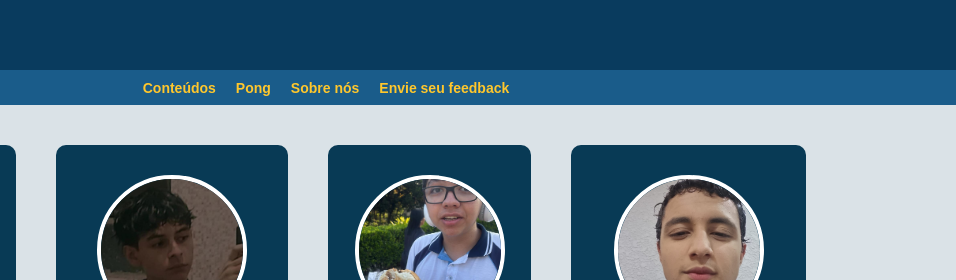
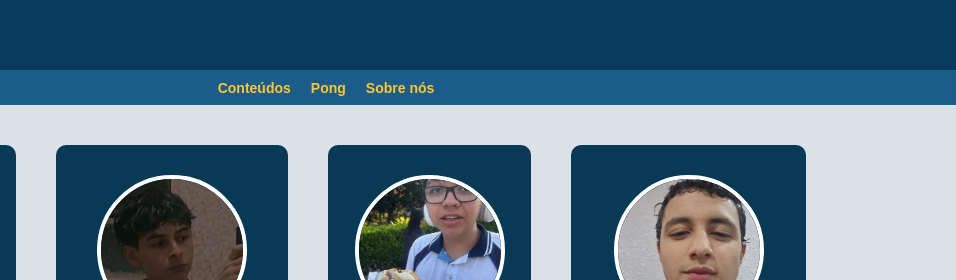
Before and after one commit to Rafaelhenriquereyrey11tia/edtuc, a plain HTML site: page pages3/sobrenos.html in a window 1280 px wide. Shown: the top 280 px of the page, 324-1280 px from the left. Drawn offline with Linux system fonts and the light colour scheme.

Commit message:
feedback retirado e links corretos

```diff
--- a/pages3/sobrenos.html
+++ b/pages3/sobrenos.html
@@ -18,8 +18,7 @@
         <nav class="nav-bar">
           <a href="../pages2/cientistas.html">Conteúdos</a>
           <a href="../pages/pong.html">Pong</a>
-          <a href="#">Sobre nós</a>
-          <a href="#">Envie seu feedback</a>
+          <a href="#" class="sn">Sobre nós</a>
         </nav>
       </header>
       <section class="sobn">
```
Also changed, not shown: index.html (+0 -1 lines), pages/pong.html (+1 -1 lines), pages/ponginstruções.html (+1 -2 lines), pages2/cientistas.html (+0 -1 lines).
